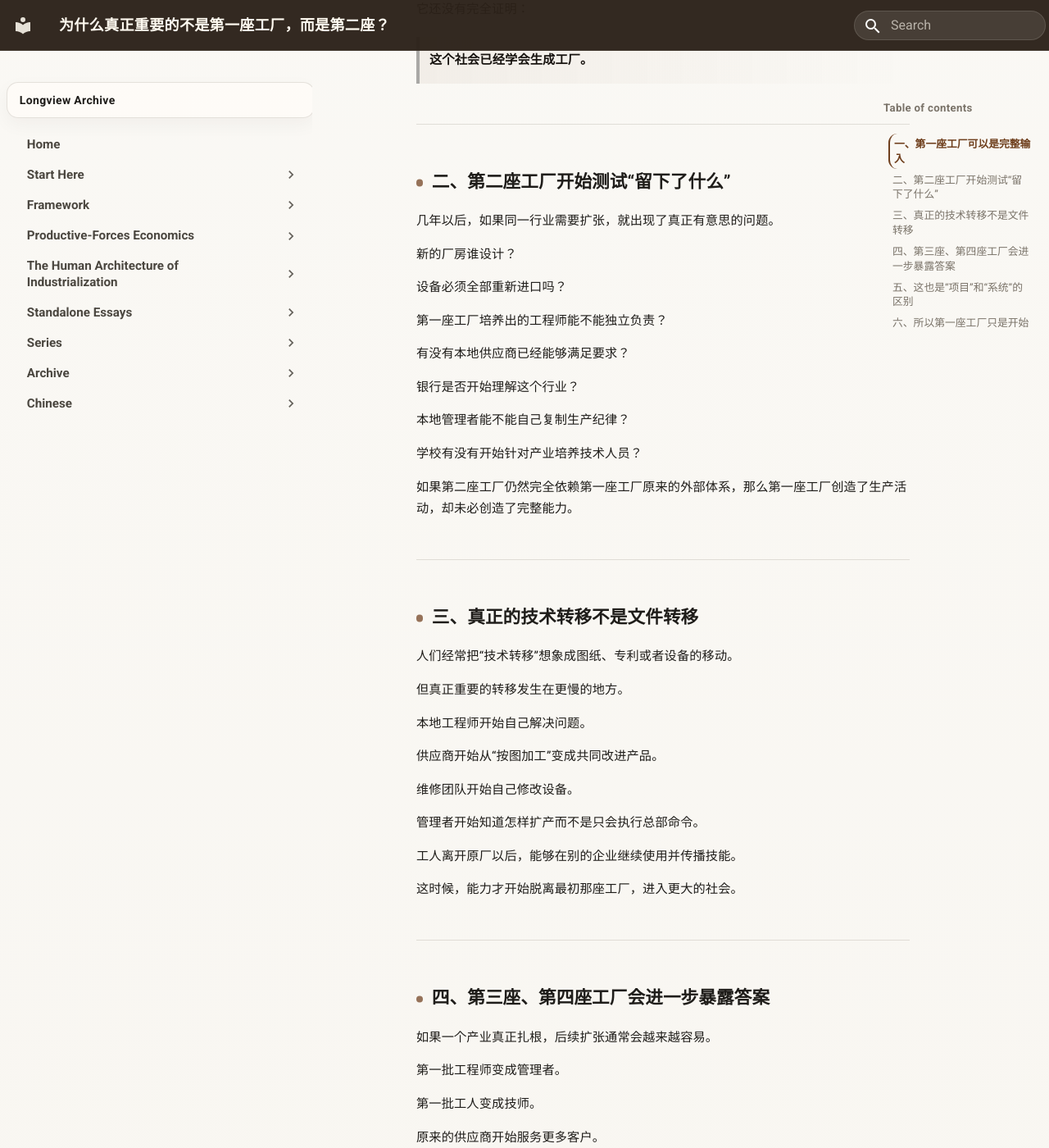
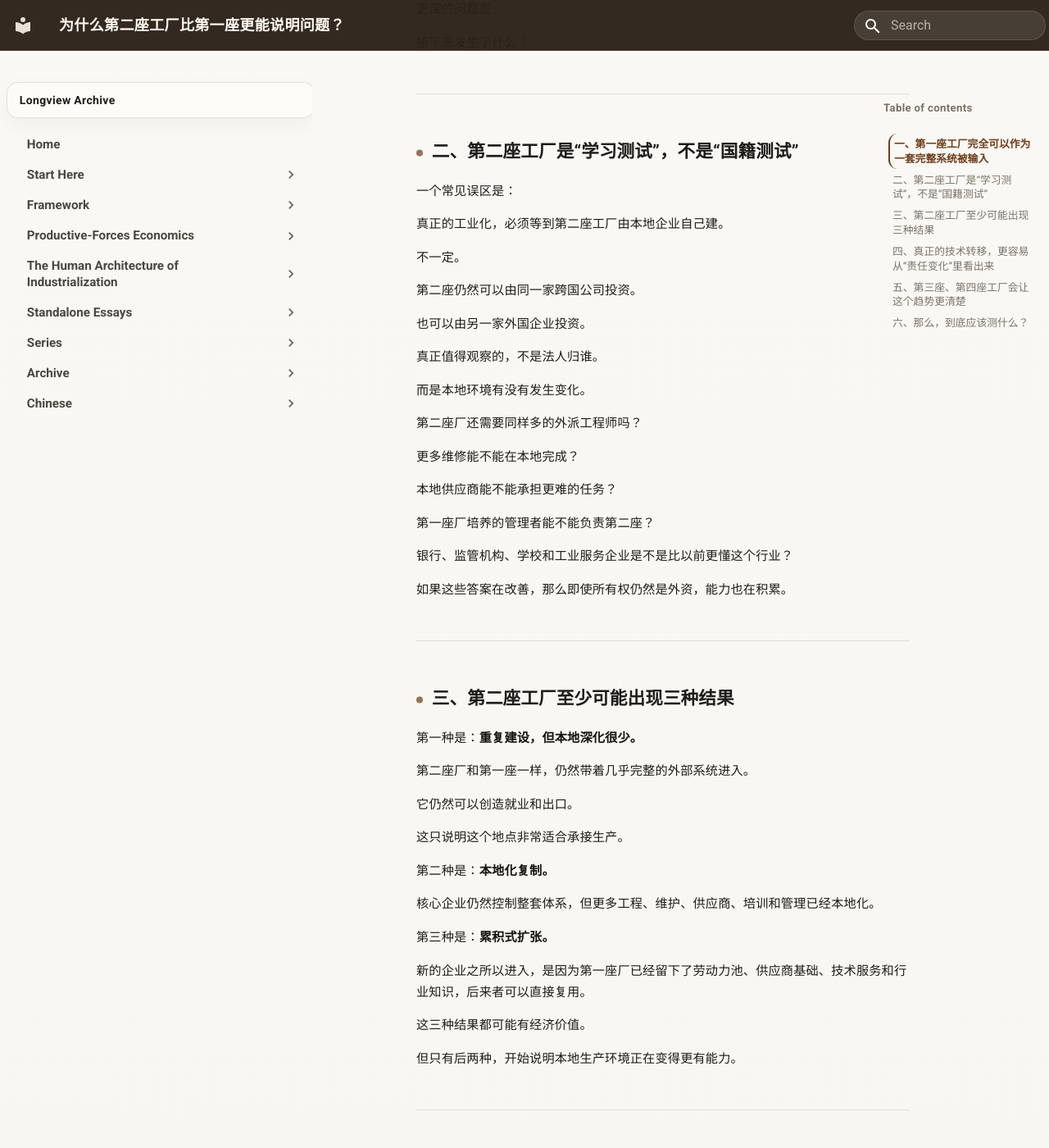
Before and after one commit to guanshi1688/longview-archive, an MkDocs documentation site: the page built from docs/essays/chinese/standalone/why-does-the-second-factory-matter-more-than-the-first-zh.md, in a window 1280 px wide and 1400 px high, scrolled down 1418 px. Shown: the whole window at 82% size. Built offline with MkDocs 1.6.1 and Material for MkDocs 9.7.7, drawn with Linux system fonts in a browser that asks for light colours; some of the changed text lies outside the part shown.

Commit message:
Update why-does-the-second-factory-matter-more-than-the-first-zh.md

```diff
--- a/docs/essays/chinese/standalone/why-does-the-second-factory-matter-more-than-the-first-zh.md
+++ b/docs/essays/chinese/standalone/why-does-the-second-factory-matter-more-than-the-first-zh.md
@@ -1,180 +1,194 @@
-# 为什么真正重要的不是第一座工厂，而是第二座？
+# 为什么第二座工厂比第一座更能说明问题？
 
-**第一座工厂可以由别人替你建。第二座工厂才开始回答：你自己学会了吗？**
+**第一座工厂证明生产可以发生在这里；第二座开始说明，第一座工厂究竟改变了什么。**
 
-判断一个国家有没有开始工业化，我们通常会看一个非常直观的东西：
+判断一个国家是否在工业化，人们通常会看一个很直观的事件：
 
-有没有新工厂。
+新工厂落地。
 
-一家跨国公司投资十亿美元。
+跨国公司宣布十亿美元投资。
 
-一座大型工厂落地。
+几千个工作岗位出现。
 
-几千人就业。
+出口增长。
 
-出口开始增长。
+剪彩。
 
-这些当然都是好消息。
+这些都是真实成果。
 
-但如果想判断生产能力有没有真正形成，我更愿意问另一个问题：
+但如果我们想知道，本地生产环境是不是正在变得更有能力，我会换一个问题：
 
-> **第二座工厂是谁建的？**
+> **第二座工厂出现时，有哪些事情已经变容易了？**
 
 ---
 
-## 一、第一座工厂可以是完整输入
+## 一、第一座工厂完全可以作为一套完整系统被输入
 
-一座现代工厂完全可以像一个大型项目一样被带进一个国家。
+一座现代工厂可以带着大量外部支持一起进入。
 
-资本来自国外。
+资本。
 
-设计来自国外。
+设计。
 
-核心设备来自国外。
+设备。
 
-工程师来自国外。
+工程师。
 
-管理体系来自国外。
+管理体系。
 
-供应商也可能来自国外。
+供应商合同。
 
-当地提供土地、劳动力、税收优惠和基础设施。
+质量标准。
 
-这座工厂可以运行得非常成功。
+软件。
 
-产品可以出口。
+当地主要提供土地、劳动力、基础设施和政策支持。
 
-工人可以获得工资。
+这座工厂仍然可以运行得极其出色。
 
-政府可以获得税收和政绩。
+甚至一开始就具备全球竞争力。
 
-但这些结果只能证明：
+这证明了一件重要的事情：
 
-> **这个地点能够承接一座工厂。**
+> **这个地点可以承接一套已经组织好的生产系统。**
 
-它还没有完全证明：
+更深的问题是：
 
-> **这个社会已经学会生成工厂。**
+接下来发生了什么？
 
 ---
 
-## 二、第二座工厂开始测试“留下了什么”
+## 二、第二座工厂是“学习测试”，不是“国籍测试”
 
-几年以后，如果同一行业需要扩张，就出现了真正有意思的问题。
+一个常见误区是：
 
-新的厂房谁设计？
+真正的工业化，必须等到第二座工厂由本地企业自己建。
 
-设备必须全部重新进口吗？
+不一定。
 
-第一座工厂培养出的工程师能不能独立负责？
+第二座仍然可以由同一家跨国公司投资。
 
-有没有本地供应商已经能够满足要求？
+也可以由另一家外国企业投资。
 
-银行是否开始理解这个行业？
+真正值得观察的，不是法人归谁。
 
-本地管理者能不能自己复制生产纪律？
+而是本地环境有没有发生变化。
 
-学校有没有开始针对产业培养技术人员？
+第二座厂还需要同样多的外派工程师吗？
 
-如果第二座工厂仍然完全依赖第一座工厂原来的外部体系，那么第一座工厂创造了生产活动，却未必创造了完整能力。
+更多维修能不能在本地完成？
+
+本地供应商能不能承担更难的任务？
+
+第一座厂培养的管理者能不能负责第二座？
+
+银行、监管机构、学校和工业服务企业是不是比以前更懂这个行业？
+
+如果这些答案在改善，那么即使所有权仍然是外资，能力也在积累。
 
 ---
 
-## 三、真正的技术转移不是文件转移
+## 三、第二座工厂至少可能出现三种结果
 
-人们经常把“技术转移”想象成图纸、专利或者设备的移动。
+第一种是：**重复建设，但本地深化很少。**
 
-但真正重要的转移发生在更慢的地方。
+第二座厂和第一座一样，仍然带着几乎完整的外部系统进入。
 
-本地工程师开始自己解决问题。
+它仍然可以创造就业和出口。
 
-供应商开始从“按图加工”变成共同改进产品。
+这只说明这个地点非常适合承接生产。
 
-维修团队开始自己修改设备。
+第二种是：**本地化复制。**
 
-管理者开始知道怎样扩产而不是只会执行总部命令。
+核心企业仍然控制整套体系，但更多工程、维护、供应商、培训和管理已经本地化。
 
-工人离开原厂以后，能够在别的企业继续使用并传播技能。
+第三种是：**累积式扩张。**
 
-这时候，能力才开始脱离最初那座工厂，进入更大的社会。
+新的企业之所以进入，是因为第一座厂已经留下了劳动力池、供应商基础、技术服务和行业知识，后来者可以直接复用。
+
+这三种结果都可能有经济价值。
+
+但只有后两种，开始说明本地生产环境正在变得更有能力。
 
 ---
 
-## 四、第三座、第四座工厂会进一步暴露答案
+## 四、真正的技术转移，更容易从“责任变化”里看出来
 
-如果一个产业真正扎根，后续扩张通常会越来越容易。
+专利和图纸当然重要。
 
-第一批工程师变成管理者。
+机器重要。
 
-第一批工人变成技师。
+正式培训也重要。
 
-原来的供应商开始服务更多客户。
+但更深的转移，往往体现在责任上。
 
-模具、维修、物流、检测企业出现。
+谁来解决异常问题？
 
-银行有了行业经验。
+谁来认证新供应商？
 
-地方政府也开始知道真正的瓶颈在哪里。
+谁来重做夹具？
 
-于是后来的工厂不再需要从零开始。
+谁负责下一轮扩产？
 
-这就是产业集群为什么会产生积累效应。
+谁训练下一支技术团队？
 
-每一座新工厂，不只是增加产量。
+当本地人员开始承担生产系统中更难的责任时，能力就在加深。
 
-它还在提高下一座工厂出现的概率。
+这比单纯问“文件有没有转移”“许可证有没有给”更有信息量。
 
 ---
 
-## 五、这也是“项目”和“系统”的区别
+## 五、第三座、第四座工厂会让这个趋势更清楚
 
-项目的成功标准可以是：
+如果一个地区真的在积累能力，后来的节点应该越来越能继承前面留下的东西。
 
-建成。
+熟练工人成为主管。
 
-投产。
+主管成为培训者。
 
-就业。
+工程师在企业之间流动。
 
-出口。
+供应商获得多个客户。
 
-盈利。
+维修、模具、检测和物流服务越来越专业。
 
-但系统的成功标准更高：
+公共机构开始知道哪些瓶颈真正重要。
 
-> **它能不能产生下一个节点？**
+地区开始形成产业声誉。
 
-如果每一个节点都必须重新从外部完整输入，那么这个国家拥有的是一系列项目。
+到这一步，前面的工厂已经改变了后来工厂面对的成本结构。
 
-如果前一个节点能够训练人、形成供应商、积累资本、产生技术、降低下一次建设成本，那么项目才开始变成生产系统。
+工业化开始具有累积效应。
 
 ---
 
-## 六、所以第一座工厂只是开始
+## 六、那么，到底应该测什么？
 
-真正值得观察的不是剪彩那一天。
+第一座工厂投产五年、十年以后，可以问：
 
-而是五年、十年以后：
+新工厂还需要多少外部技术支持？
 
-它留下了什么？
+供应商认证需要多长时间？
 
-有没有新企业出现？
+本地能不能直接招聘技术管理者？
 
-有没有本地供应商升级？
+周围有多少维修、模具和检测能力？
 
-有没有工程师流向其他公司？
+有多少劳动力来自第一座厂出现以后才建立的培训体系？
 
-有没有人能够不用原来的外部总部，再建一座？
+新企业是不是因为这个本地环境本身已经有价值，才愿意进入？
 
-所以判断工业化，可以问一个非常简单的问题：
+这些，才是第二座工厂真正能告诉我们的东西。
 
-> **第一座工厂是谁建的不重要。**
+所以：
+
+> **第二座工厂不是主权测试。**
 >
-> **第二座工厂是谁建的，才开始变得重要。**
+> **它是学习测试。**
 
 第一座证明生产可以发生在这里。
 
-第二座开始证明能力已经留在这里。
+第二座开始说明：第一座是不是留下了让更多生产更容易出现的能力。
 
 ---
 
```
